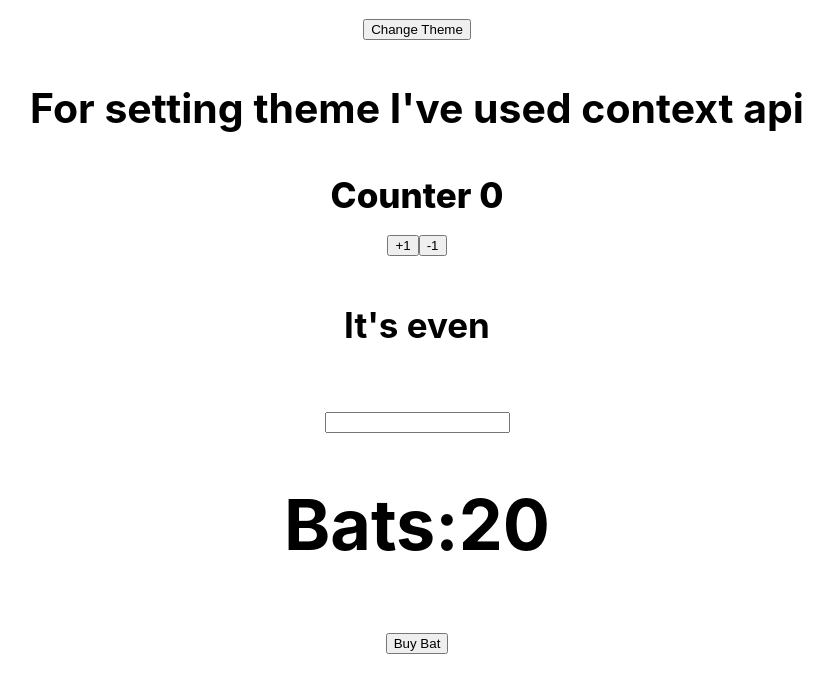
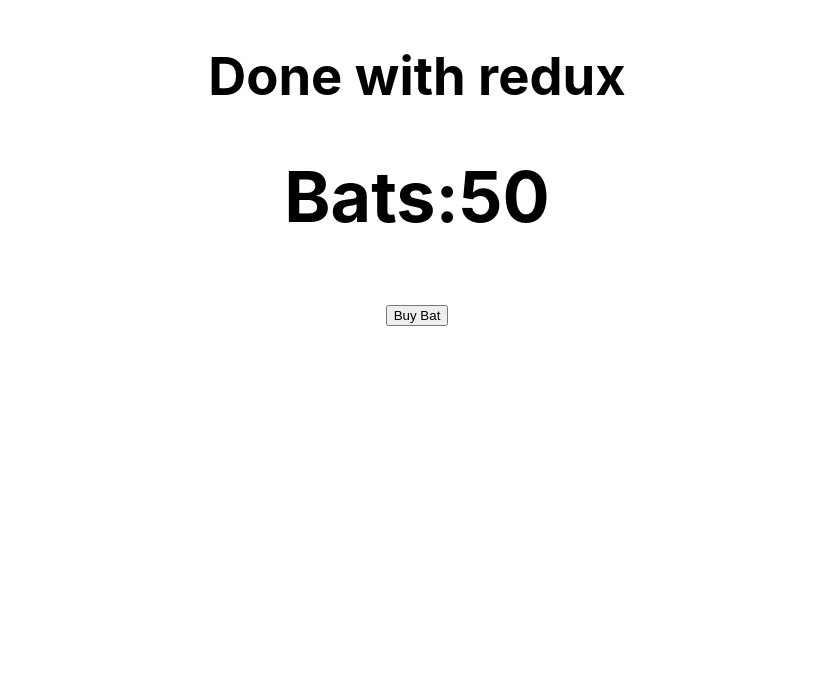
Before and after one commit to Mukul-hub-dotcom/basic, a React (Create React App) app: page / in a window 1280 px wide. Shown: the top 692 px of the page, without its empty margins (223-1056 px from the left). Built offline with nearby package versions, Linux system fonts and the light colour scheme.

Commit message:
in progress

```diff
--- a/src/App.js
+++ b/src/App.js
@@ -3,20 +3,29 @@
 import Counter from './components/Counter';
 import Context from './components/Context';
 import Bat from './components/Bat';
-
+import {Provider} from 'react-redux'
+import store from './redux/store';
 function App() {
   const [theme,setTheme]=useState(false)
   return (
-    <Context.Provider value={theme} >
-      <button onClick={()=>setTheme(!theme)}>Change Theme</button>
-      <h3>For setting theme I've used context api</h3>
+   <div>
+    {/* <Context.Provider value={theme} >
+       <button onClick={()=>setTheme(!theme)}>Change Theme</button>
+       <h3>For setting theme I've used context api</h3>
 
 
-        <Counter/>
-        <Bat/>
+         <Counter/>
+         <Bat/>
 
 
-    </Context.Provider>
+     </Context.Provider> */}
+
+    <Provider store={store}>
+      <h2>Done with redux</h2>
+
+<Bat/>
+    </Provider>
+    </div>
   );
 }
 
--- a/src/components/Bat.js
+++ b/src/components/Bat.js
@@ -1,13 +1,28 @@
 import React,{useState} from 'react'
+import { connect } from 'react-redux'
 
-const Bat = () => {
-    const[bat,setBat]=useState(20)
+const Bat = (props) => {
+    // const[bat,setBat]=useState(20)
+
+    console.log(props)
   return (
     <div>
-        <h1>Bats:{bat}</h1>
-        <button onClick={()=>setBat(bat-1)}>Buy Bat</button>
+        <h1>Bats:{props.bats}</h1>
+    <button onClick={props.buyBat}>Buy Bat</button>
+
     </div>
   )
 }
+const mapStateToProps=(state)=>{
+    return{
+        bats: state.bats
+    }
+}
+const mapDispatchToProps=(dispatch)=>{
+    return{
+        buyBat:()=>
+        dispatch({type:'BUY_BAT'})
+    }
+}
 
-export default Bat
+export default connect(mapStateToProps,mapDispatchToProps)(Bat)
--- a/src/redux/batReducer.js
+++ b/src/redux/batReducer.js
@@ -1,7 +1,13 @@
 const initialState={
-    bats:20
+    bats:50
 }
-const BatReducer=(state=initialState)=>{
-    return state
+const BatReducer=(state=initialState,action)=>{
+    switch(action.type){
+        case 'BUY_BAT':
+            return{...state,bats:state.bats-1}
+            default :
+            return state
+    }
+
 }
 export default BatReducer
--- a/src/redux/store.js
+++ b/src/redux/store.js
@@ -0,0 +1,6 @@
+import {createStore} from 'redux';
+import BatReducer from "./batReducer";
+import {composeWithDevTools} from 'redux-devtools-extension'
+
+const store=createStore(BatReducer,composeWithDevTools())
+export default store
```
